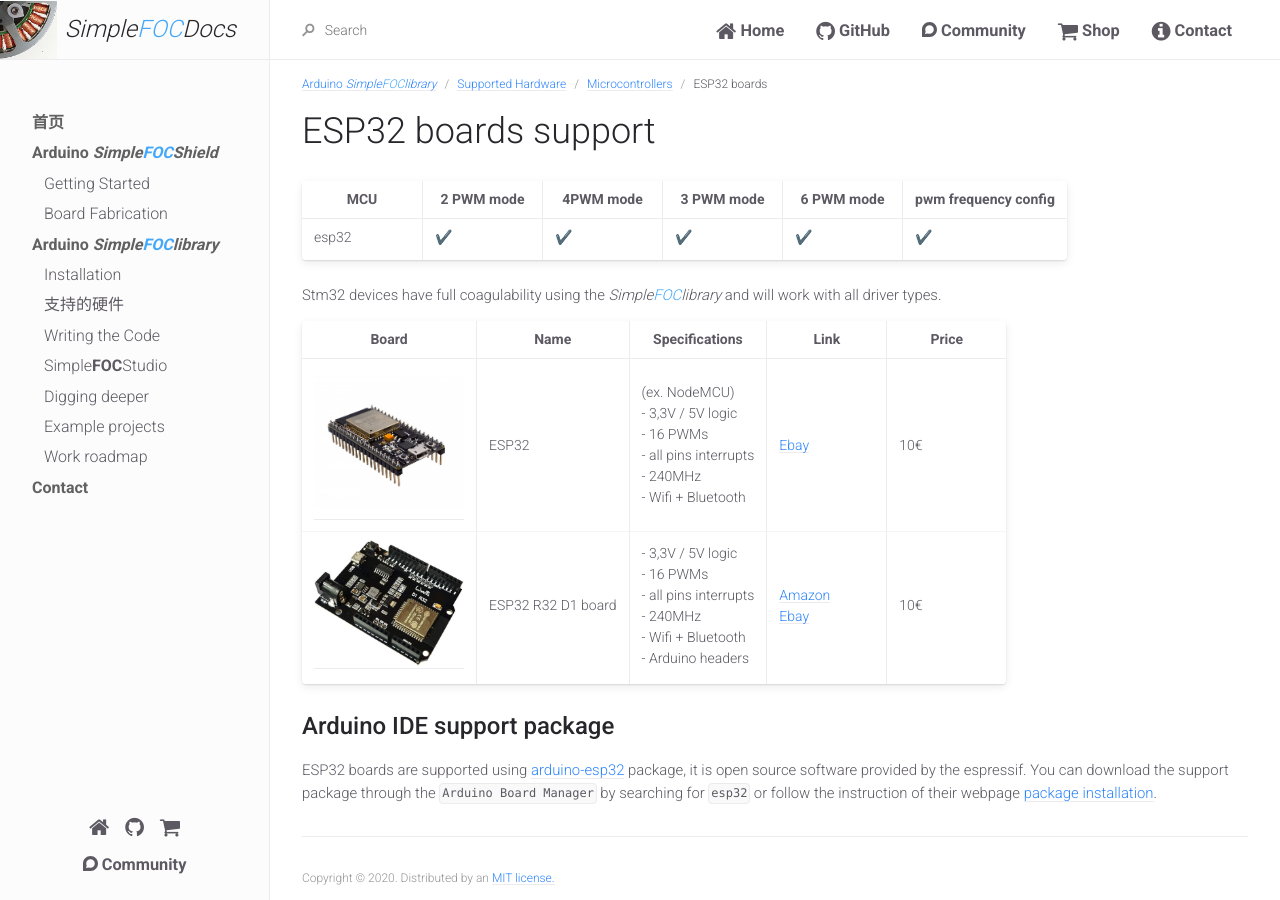
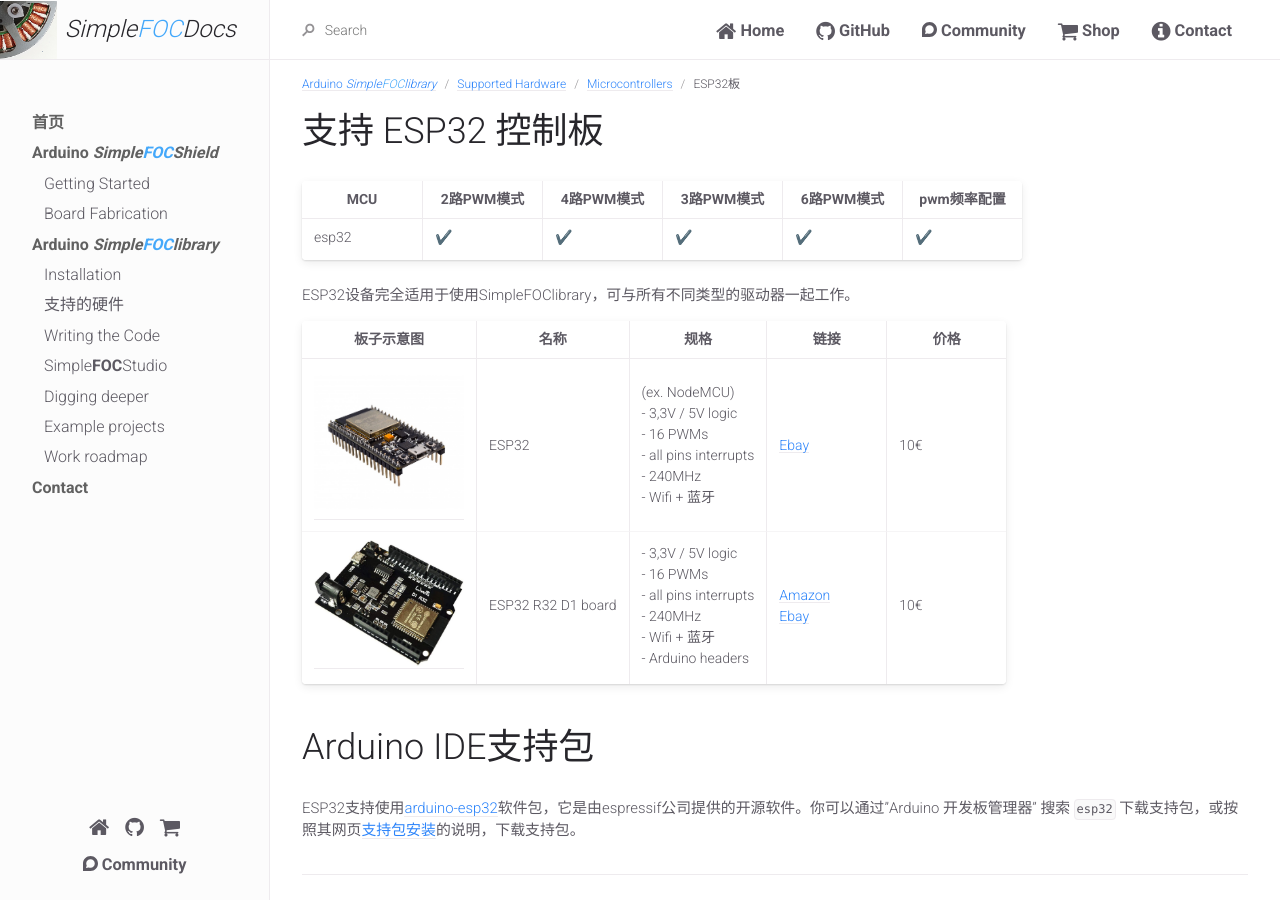
Before and after one commit to simplefoc/docs_chinese, a Jekyll site: the page built from docs/simplefoc_library/hardware/mcus/esp32.md, in a window 1280 px wide. Built offline with Jekyll 4.4.1, drawn with Linux system fonts in a browser that asks for light colours.

Commit message:
Update esp32.md

```diff
--- a/docs/simplefoc_library/hardware/mcus/esp32.md
+++ b/docs/simplefoc_library/hardware/mcus/esp32.md
@@ -1,27 +1,32 @@
 ---
 layout: default
-title: ESP32 boards
+title: ESP32板
 nav_order: 3
 description: "Arduino Simple Field Oriented Control (FOC) library ."
 permalink: /esp32_mcu
 parent: Microcontrollers
 grand_parent: Supported Hardware
 grand_grand_parent: Arduino <span class="simple">Simple<span class="foc">FOC</span>library</span>
+
 ---
 
-# ESP32 boards support
 
-MCU | 2 PWM mode | 4PWM mode | 3 PWM mode | 6 PWM mode | pwm frequency config
---- | --- |--- |--- |--- |---
-esp32 | ✔️ | ✔️ | ✔️ | ✔️ | ✔️
 
-Stm32 devices have full coagulability using the <span class="simple">Simple<span class="foc">FOC</span>library</span> and will work with all driver types.
+# 支持 ESP32 控制板
 
- Board | Name | Specifications | Link | Price
----- | --- | --- | --- | --- | ---
-[<img src="extras/Images/esp32.jpg" class="imgtable150">](https://www.ebay.com/itm/Espressif-ESP32-WLAN-Dev-Kit-Board-Development-Bluetooth-Wifi-v1-WROOM32-NodeMCU/253059783728?hash=item3aeb89dc30:g:5-8AAOSwAThb3MaZ) | ESP32 | (ex. NodeMCU)<br>- 3,3V / 5V logic<br> - 16 PWMs <br>- all pins interrupts <br>- 240MHz <br> - Wifi + Bluetooth | [Ebay](https://www.ebay.com/itm/Espressif-ESP32-WLAN-Dev-Kit-Board-Development-Bluetooth-Wifi-v1-WROOM32-NodeMCU/253059783728?hash=item3aeb89dc30:g:5-8AAOSwAThb3MaZ) | 10€
-[<img src="extras/Images/d1_r32.jpg" class="imgtable150">](https://www.amazon.com/Arduino-Wireless-Bluetooth-Development-Memory/dp/B07W1K56LN/ref=sr_1_2?dchild=1&keywords=d1+r32&qid=1614849959&sr=8-2) | ESP32 R32 D1 board | - 3,3V / 5V logic<br> - 16 PWMs <br>- all pins interrupts <br>- 240MHz <br> - Wifi + Bluetooth <br> - Arduino headers | [Amazon](https://www.amazon.com/Arduino-Wireless-Bluetooth-Development-Memory/dp/B07W1K56LN/ref=sr_1_2?dchild=1&keywords=d1+r32&qid=1614849959&sr=8-2)  <br> [Ebay](https://www.ebay.com/itm/USB-B-ESP32-WiFi-Bluetooth-UNO-WeMos-D1-R32-4MB-Flash-CH340-Board-for-Arduino/264084379226?hash=item3d7ca7d65a:g:f0wAAOSwIs1cEF8l) | 10€
+| MCU   | 2路PWM模式 | 4路PWM模式 | 3路PWM模式 | 6路PWM模式 | pwm频率配置 |
+| ----- | ---------- | ---------- | ---------- | ---------- | ----------- |
+| esp32 | ✔️          | ✔️          | ✔️          | ✔️          | ✔️           |
 
-## Arduino IDE support package
+ESP32设备完全适用于使用<span>Simple<span>FOC</span>library</span>，可与所有不同类型的驱动器一起工作。
 
-ESP32 boards are supported using [arduino-esp32](https://github.com/espressif/arduino-esp32) package, it is open source software provided by the espressif. You can download the support package through the `Arduino Board Manager` by searching for `esp32` or follow the instruction of their webpage [package installation](https://github.com/espressif/arduino-esp32#installation-instructions).
+| 板子示意图                                                   | 名称               | 规格                                                         | 链接                                                         | 价格 |
+| ------------------------------------------------------------ | ------------------ | ------------------------------------------------------------ | ------------------------------------------------------------ | ---- |
+| [<img src="extras/Images/esp32.jpg" class="imgtable150">](https://www.ebay.com/itm/Espressif-ESP32-WLAN-Dev-Kit-Board-Development-Bluetooth-Wifi-v1-WROOM32-NodeMCU/253059783728?hash=item3aeb89dc30:g:5-8AAOSwAThb3MaZ) | ESP32              | (ex. NodeMCU)<br>- 3,3V / 5V logic<br> - 16 PWMs <br>- all pins interrupts <br>- 240MHz <br> - Wifi + 蓝牙 | [Ebay](https://www.ebay.com/itm/Espressif-ESP32-WLAN-Dev-Kit-Board-Development-Bluetooth-Wifi-v1-WROOM32-NodeMCU/253059783728?hash=item3aeb89dc30:g:5-8AAOSwAThb3MaZ) | 10€  |
+| [<img src="extras/Images/d1_r32.jpg" class="imgtable150">](https://www.amazon.com/Arduino-Wireless-Bluetooth-Development-Memory/dp/B07W1K56LN/ref=sr_1_2?dchild=1&keywords=d1+r32&qid=1614849959&sr=8-2) | ESP32 R32 D1 board | - 3,3V / 5V logic<br> - 16 PWMs <br>- all pins interrupts <br>- 240MHz <br> - Wifi + 蓝牙<br> - Arduino headers | [Amazon](https://www.amazon.com/Arduino-Wireless-Bluetooth-Development-Memory/dp/B07W1K56LN/ref=sr_1_2?dchild=1&keywords=d1+r32&qid=1614849959&sr=8-2)  <br> [Ebay](https://www.ebay.com/itm/USB-B-ESP32-WiFi-Bluetooth-UNO-WeMos-D1-R32-4MB-Flash-CH340-Board-for-Arduino/264084379226?hash=item3d7ca7d65a:g:f0wAAOSwIs1cEF8l) | 10€  |
+
+
+
+# Arduino IDE支持包
+
+ESP32支持使用[arduino-esp32](https://github.com/espressif/arduino-esp32)软件包，它是由espressif公司提供的开源软件。你可以通过"Arduino 开发板管理器" 搜索 `esp32` 下载支持包，或按照其网页[支持包安装](https://github.com/espressif/arduino-esp32#installation-instructions)的说明，下载支持包。
```
